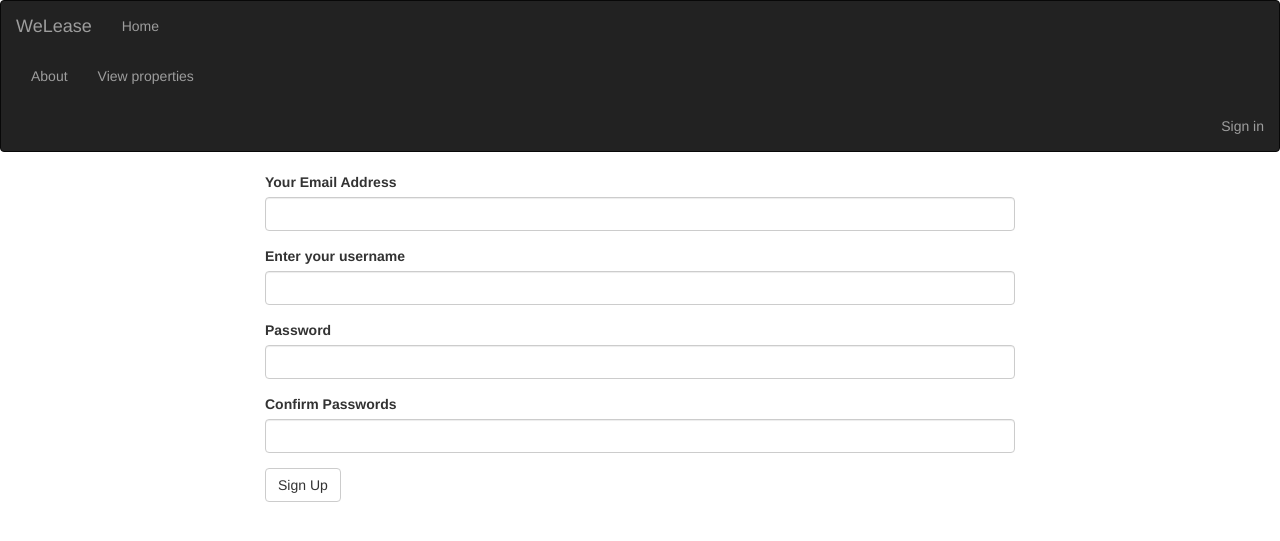
After one commit to nimowairimu/WeLease, a Flask app: page /authenticate/register in a window 1280 px wide. The commit adds this page. Shown: the top 541 px of the page. Run offline with Flask 2, Linux system fonts and the light colour scheme; some libraries are stand-ins or nearby versions.

Commit message:
Update Changes .

```diff
--- a/app/auth/forms.py
+++ b/app/auth/forms.py
@@ -1,5 +1,5 @@
 from flask_wtf import FlaskForm
-from wtforms import StringField,PasswordField,SubmitField
+from wtforms import StringField,PasswordField,BooleanField,SubmitField
 from wtforms.validators import Required,Email,EqualTo
 from ..models import User
 from wtforms import ValidationError
@@ -18,3 +18,9 @@ class RegistrationForm(FlaskForm):
     def validate_username(self,data_field):
         if User.query.filter_by(username = data_field.data).first():
             raise ValidationError('That username is taken')
+
+class LoginForm(FlaskForm):
+    email = StringField('Your Email Address',validators=[Required(),Email()])
+    password = PasswordField('Password',validators =[Required()])
+    remember = BooleanField('Remember me')
+    submit = SubmitField('Sign In')
--- a/app/auth/views.py
+++ b/app/auth/views.py
@@ -1,12 +1,21 @@
 from . import auth
-from flask import render_template,redirect,url_for
 from ..models import User
-from .forms import RegistrationForm
 from .. import db
+from flask import render_template,redirect,url_for, flash,request
+from flask_login import login_user,logout_user,login_required
+from .forms import LoginForm,RegistrationForm
 
-@auth.route('/login')
+@auth.route('/login',methods=['GET','POST'])
 def login():
-    return render_template('auth/login.html')
+    login_form = LoginForm()
+    if login_form.validate_on_submit():
+        user = User.query.filter_by(email = login_form.email.data).first()
+        if user is not None and user.verify_password(login_form.password.data):
+            login_user(user,login_form.remember.data)
+            return redirect(request.args.get('next') or url_for('main.index'))
+
+        flash('Invalid username or Password')
+    return render_template('auth/login.html',login_form = login_form)
 
 @auth.route('/register',methods = ["GET","POST"])
 def register():
@@ -18,3 +27,9 @@ def register():
         return redirect(url_for('auth.login'))
         title = "New Account"
     return render_template('auth/register.html',registration_form = form)
+
+@auth.route('/logout')
+@login_required
+def logout():
+    logout_user()
+    return redirect(url_for("main.index"))
--- /dev/null
+++ b/app/templates/auth/register.html
@@ -0,0 +1,17 @@
+{% extends 'base.html'%}
+{% import 'bootstrap/wtf.html' as wtf%}
+
+{% block content %}
+<div class="container">
+<div class="row">
+<div class="col-md-2"> </div>
+<div class="col-md-8">
+
+{{wtf.quick_form(registration_form)}}
+
+</div>
+<div class="col-md-2"></div>
+</div>
+</div>
+
+{% endblock%}
--- a/app/templates/navbar.html
+++ b/app/templates/navbar.html
@@ -20,6 +20,13 @@
             <ul class="nav navbar-nav">
                 <li><a href="./lease.html">View properties</a></li>
         </div>
-
+        <ul class="nav navbar-nav navbar-right">
+            {% if current_user.is_authenticated %}
+            <li style="color:white;padding:15px;">{{current_user.username}}</li>
+            <li><a href="{{url_for('auth.logout')}}">Sign out</a></li>
+            {% else %}
+            <li><a href="{{url_for('auth.login')}}">Sign in</a></li>
+            {%endif%}
+          </ul>
     </div>
 </div>
```
Also changed, not shown: app/__init__.py (+10 -0 lines), app/main/views.py (+5 -2 lines), app/models.py (+11 -1 lines), app/templates/auth/login.html (added, +24 -0 lines).
